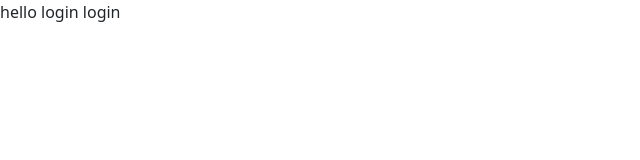
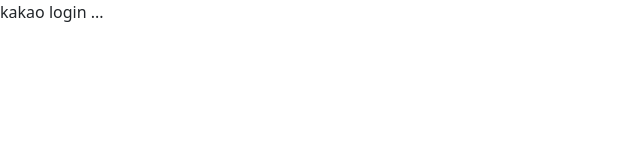
Before and after one commit to parkhr/koroad-proejct, a Vue app in the folder road-frontend/: page /kakao/oauth in a window 1280 px wide. Shown: the top 160 px of the page, without its empty margins (0-640 px from the left). Built offline with nearby package versions, Linux system fonts and the light colour scheme.

Commit message:
feat: frontend login 베이스 작업

```diff
--- a/road-frontend/src/App.vue
+++ b/road-frontend/src/App.vue
@@ -1,19 +1,15 @@
 <template>
   <div id="app">
-    <Login />
-    <!-- <MainPage /> -->
+    <router-view />
   </div>
 </template>
 
 <script>
-import Login from "./components/Login.vue";
-// import MainPage from "./page/MainPage.vue";
-
 export default {
   name: "App",
   components: {
     // MainPage,
-    Login,
+    // Login,
   },
   created() {},
 };
--- /dev/null
+++ b/road-frontend/src/components/KakaoRedirect.vue
@@ -0,0 +1,37 @@
+<template>
+  <div class="sb-nav-fixed">
+    kakao login ...
+  </div>
+</template>
+
+<script>
+const axios = require("axios");
+export default {
+  name: "KakaoRedirect",
+  created() {
+    if (this.$route.query.code) {
+      /**
+       * 서버 통신
+       * 1. kakao code 전송
+       * 2. response jwttoken, userinfo
+       * 3. jwttoken 는 어디에 저장할까?
+       * 4. 로그인 완료 페이지로 routing
+       */
+      axios
+        .post("http://localhost:3000/social", {
+          code: this.$route.query.code,
+        })
+        .then((res) => {
+          console.log(res);
+        })
+        .catch((err) => {
+          console.log(err);
+          alert("err ..");
+        });
+    }
+  },
+};
+</script>
+
+<!-- Add "scoped" attribute to limit CSS to this component only -->
+<style scoped></style>
--- a/road-frontend/src/components/Login.vue
+++ b/road-frontend/src/components/Login.vue
@@ -5,20 +5,8 @@
   </div>
 </template>
 <script>
-const axios = require("axios");
 export default {
   name: "Login",
-  created() {
-    if (this.$route.query.code) {
-      /**
-       * 서버 통신
-       * 1. kakao code 전송
-       * 2. response jwttoken, userinfo
-       * 3. header에 jwttoken 세팅, userinfo 는 어디에 저장할까?
-       * 4. 로그인 완료 페이지로 routing
-       */
-    }
-  },
   methods: {
     login() {
       location.href = `https://kauth.kakao.com/oauth/authorize?client_id=${process.env.VUE_APP_KAKAO_CLIENT_ID}&redirect_uri=http://localhost:8080/kakao/oauth&response_type=code`;
```
Also changed, not shown: road-frontend/src/router.js (+10 -3 lines).
